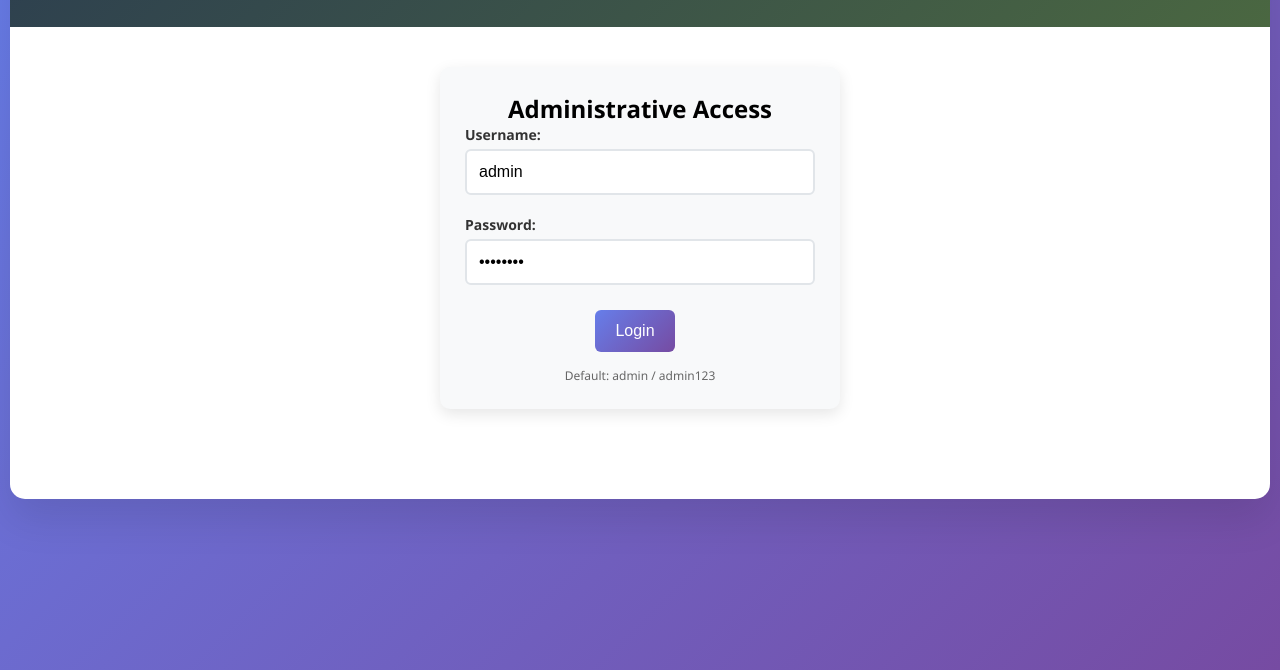
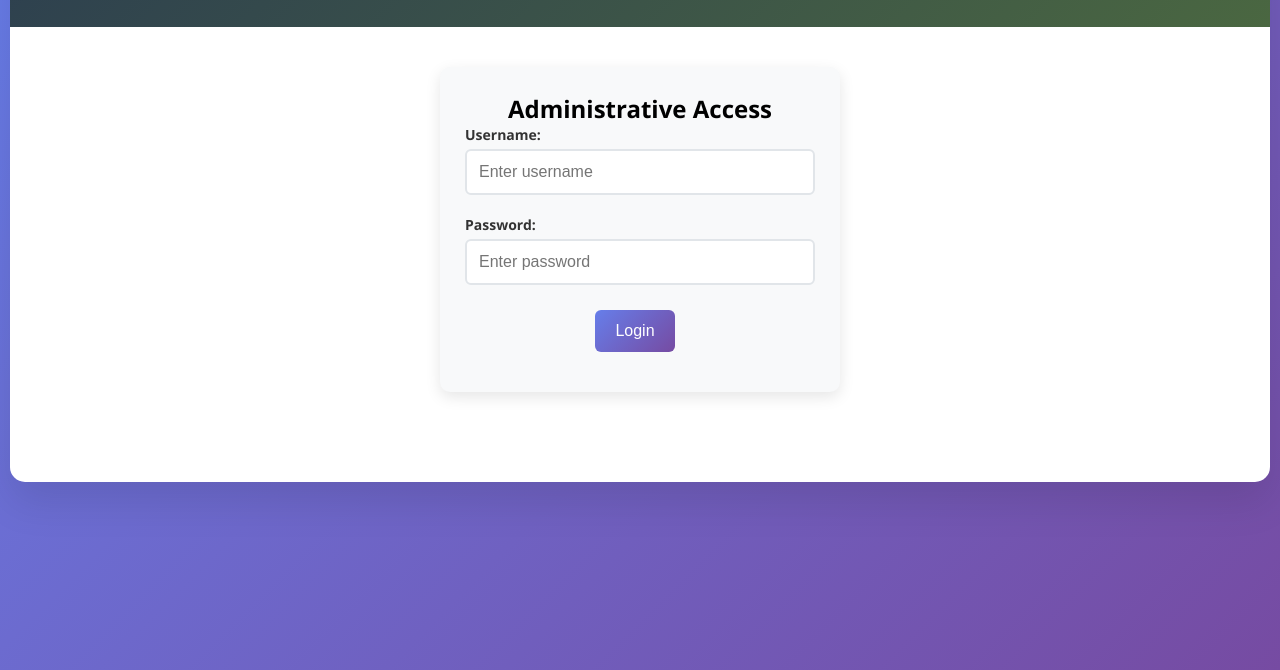
Before and after one commit to UZAIR78920/Project-Test-Mobile, a plain HTML site: page index.html in a window 1280 px wide. Shown: the part 130-800 px from the top of the page. Drawn offline with Linux system fonts and the light colour scheme.

Commit message:
Update index.html

```diff
--- a/index.html
+++ b/index.html
@@ -704,14 +704,14 @@
                     <h2>Administrative Access</h2>
                     <div class="form-group">
                         <label for="username">Username:</label>
-                        <input type="text" id="username" placeholder="Enter username" value="admin">
+                        <input type="text" id="username" placeholder="Enter username">
                     </div>
                     <div class="form-group">
                         <label for="password">Password:</label>
-                        <input type="password" id="password" placeholder="Enter password" value="admin123">
+                        <input type="password" id="password" placeholder="Enter password">
                     </div>
                     <button class="btn" onclick="login()">Login</button>
-                    <p style="margin-top: 10px; font-size: 12px; color: #666;">Default: admin / admin123</p>
+                    <p style="margin-top: 10px; font-size: 12px; color: #666;"></p>
                 </div>
             </div>
 
@@ -913,7 +913,7 @@
                 showStatus('🎉 Login successful! Welcome to Smart Class Scheduler', 'success');
                 initializeDefaultData();
             } else {
-                showStatus('❌ Invalid credentials. Please use: admin / admin123', 'error');
+                showStatus('❌ Invalid credentials. Please Try Again', 'error');
             }
         }
 
```
